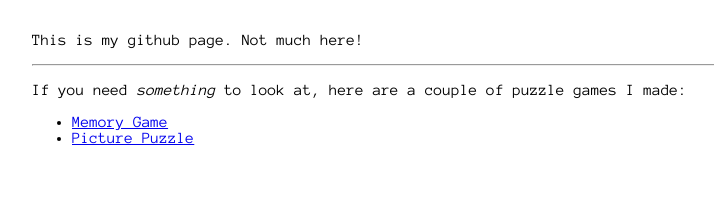
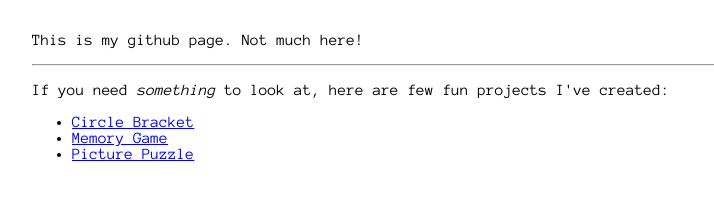
Before and after one commit to jwmickey/jwmickey.github.io, a plain HTML site: page index.html in a window 1280 px wide. Shown: the whole page, without its empty margins (0-714 px from the left). Drawn offline with Linux system fonts and the light colour scheme.

Commit message:
add circle bracket to project list

```diff
--- a/index.html
+++ b/index.html
@@ -14,8 +14,9 @@
     <body>
         <p>This is my github page.  Not much here!</p>
         <hr>
-        <p>If you need <em>something</em> to look at, here are a couple of puzzle games I made:</p>
+        <p>If you need <em>something</em> to look at, here are few fun projects I've created:</p>
         <ul>
+            <li><a href="https://circlebracket.netlify.com">Circle Bracket</a></li>
             <li><a href="/memory-game/">Memory Game</a></li>
             <li><a href="/picture-puzzle">Picture Puzzle</a></li>
         </ul>
```
